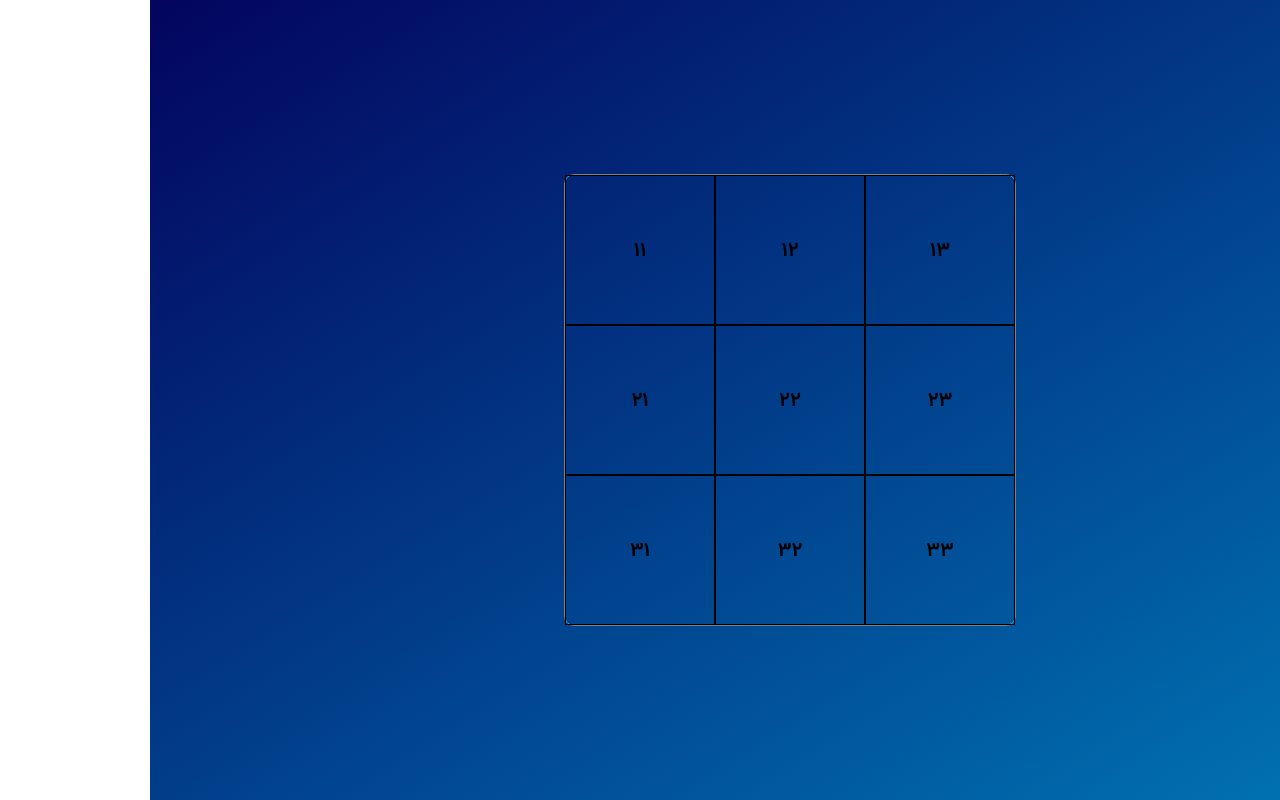
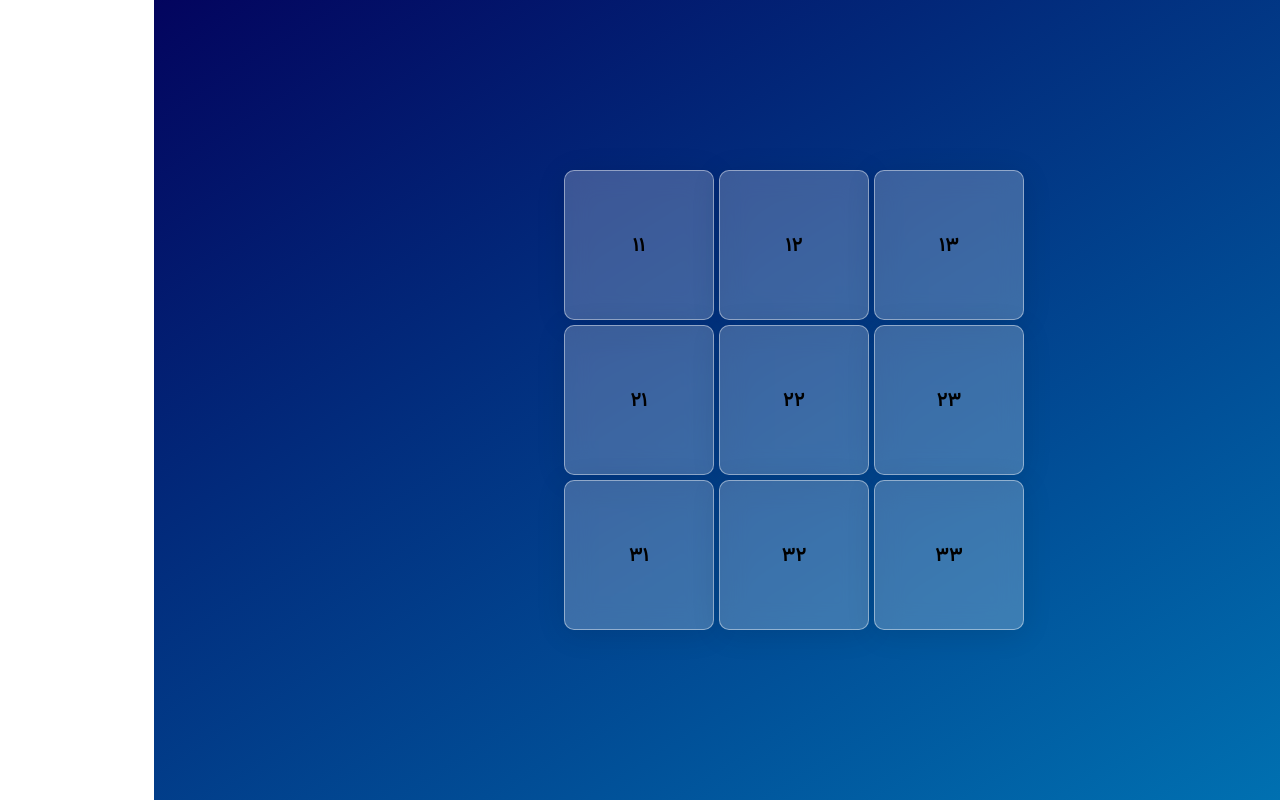
Before and after one commit to hamidcloner/memory-games, a React (Create React App) app: page /xo-game in a window 1280 px wide. Built offline with nearby package versions, Linux system fonts and the light colour scheme.

Commit message:
glassmorphism design for XOGridItem

```diff
--- a/src/components/xo/xoGame.elements.js
+++ b/src/components/xo/xoGame.elements.js
@@ -3,8 +3,17 @@ import styled from 'styled-components';
 
 export const TicTacGridContainer = styled.div`
     display : grid;
-    border-radius : 1rem;
+    gap : .5rem;
+
     grid-template-rows : repeat(3,minmax(10rem,15rem));
     grid-template-columns : repeat(3,minmax(10rem,15rem));
-    border : .1rem solid gray;
+
+
+
+
+
+
+
+
+
 `;
--- a/src/components/xo/xoGame.jsx
+++ b/src/components/xo/xoGame.jsx
@@ -4,11 +4,11 @@ import {
 } from './xoGame.elements';
 import XOGridItem from './xoGridItem';
 
+
 const XOGame = () => {
 
     const drawGirdItem = () => {
         let keyID = 0;
-        let hasBorderRadius = ["j"];
         let gridItemsArray = [];
         for(let r=1;r<=3;r++){
             for(let c=1;c<=3;c++){
--- a/src/components/xo/xoGridItem.elements.js
+++ b/src/components/xo/xoGridItem.elements.js
@@ -7,6 +7,15 @@ export const XOGridItemWrapper = styled.div`
     line-height : 15rem;
     font-size : 2rem;
 
+    // ==== Glassmorphism Effect =====
+    background: rgba(255, 255, 255, 0.23);
+    border-radius : ${({theme : {xoGameStyles : {properties}}}) => properties.borderRadius};
+    box-shadow: 0 4px 30px rgba(0, 0, 0, 0.1);
+    backdrop-filter: blur(13px);
+    -webkit-backdrop-filter: blur(5.1px);
+    border: 1px solid rgba(255, 255, 255, 0.44);
+
+
 
 
 `;
--- a/src/components/xo/xoGridItem.jsx
+++ b/src/components/xo/xoGridItem.jsx
@@ -2,9 +2,9 @@ import {
     XOGridItemWrapper,
 } from './xoGridItem.elements';
 
-const XOGridItem = ({rowNum,colNum}) => {
+const XOGridItem = ({rowNum,colNum,id}) => {
     return (
-        <XOGridItemWrapper>
+        <XOGridItemWrapper id={id}>
             {rowNum+''+colNum}
 
         </XOGridItemWrapper>
--- a/src/theme.js
+++ b/src/theme.js
@@ -19,3 +19,9 @@ export const gameStatusPalette = {
 export const defaultStyles = {
     border : "1px solid black",
 }
+
+export const xoGameStyles = {
+    properties : {
+        borderRadius : '1rem',
+    }
+}
```
